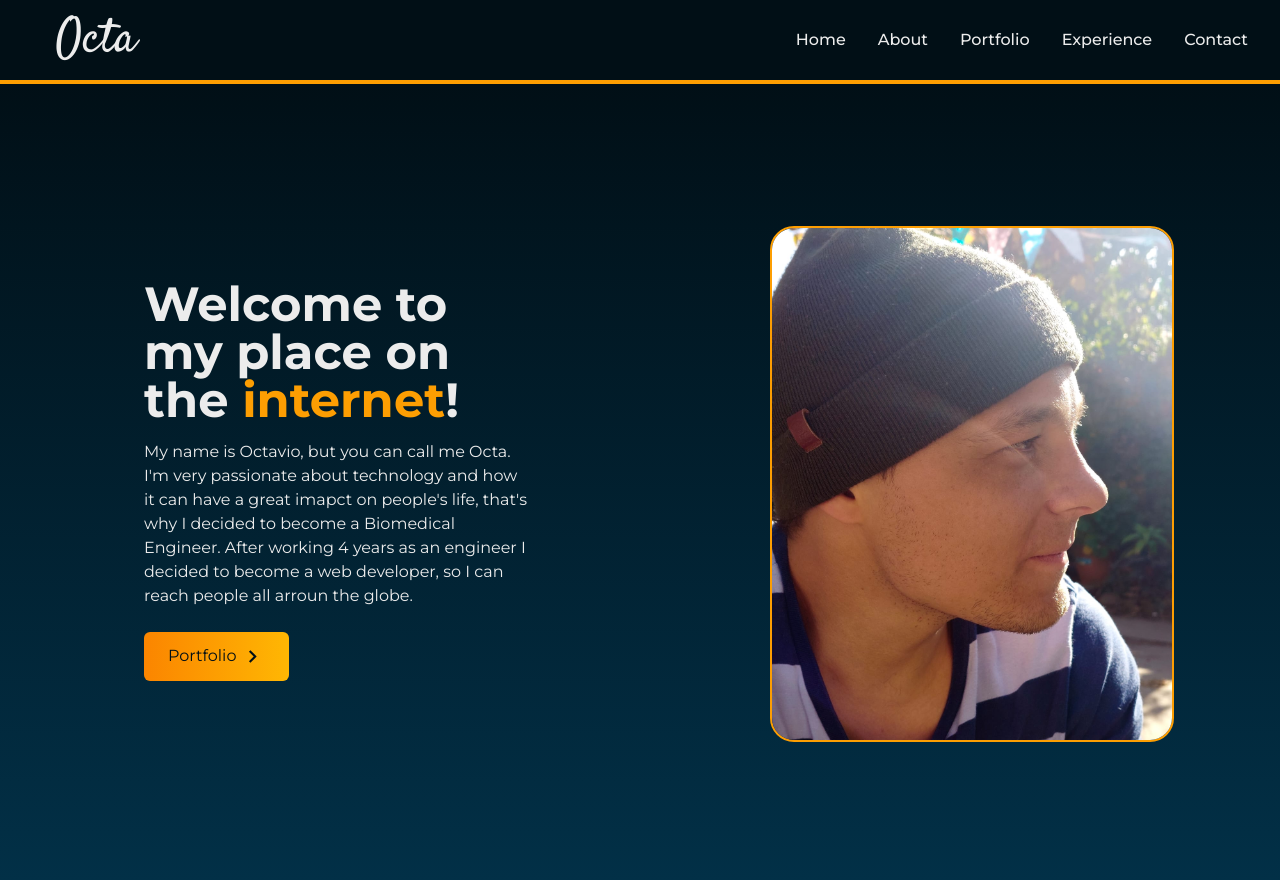
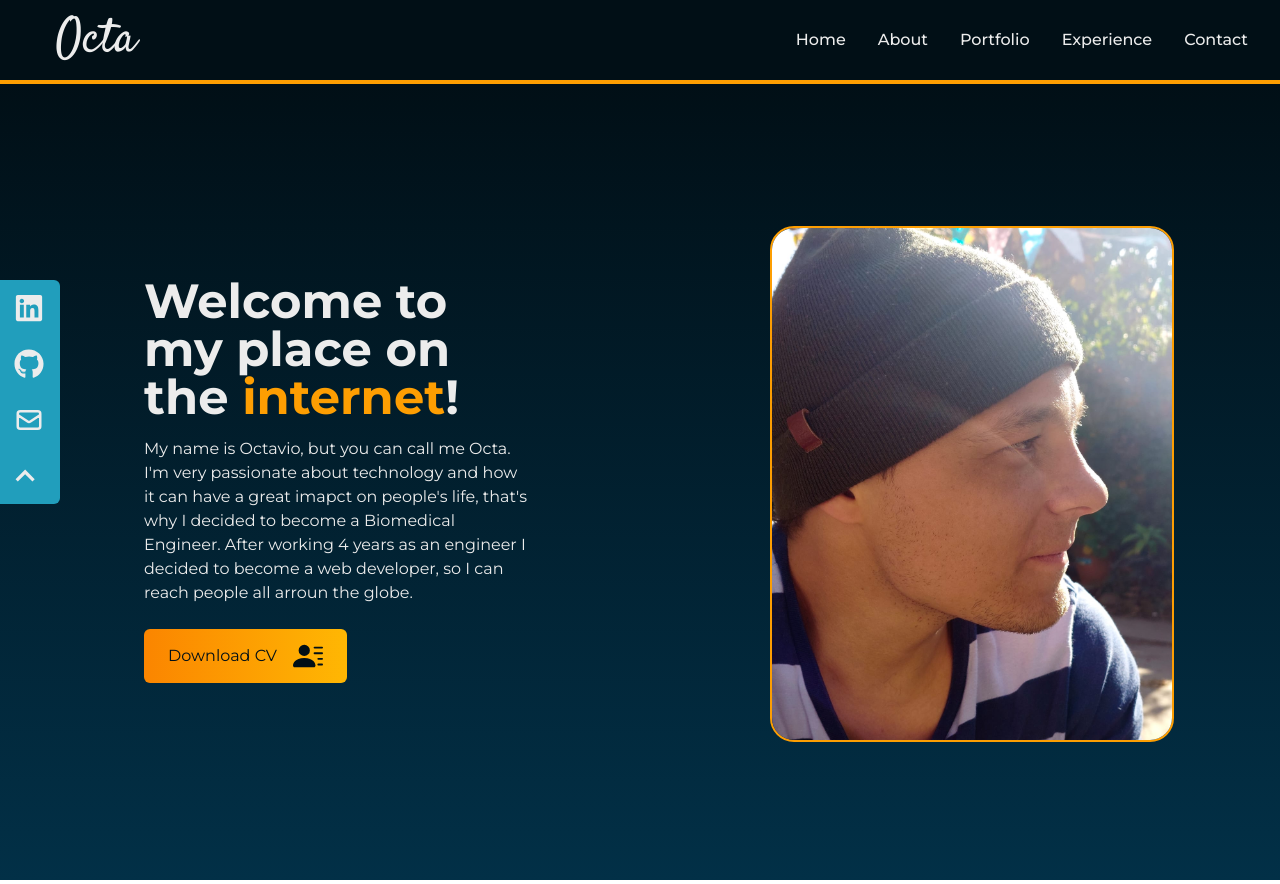
Before and after one commit to OctaNavarro/octa-portfolio, a React (Vite) app: page / in a window 1280 px wide. Built offline with nearby package versions, Linux system fonts and the light colour scheme.

Commit message:
Social Links

```diff
--- a/src/App.jsx
+++ b/src/App.jsx
@@ -1,11 +1,13 @@
 import Home from "./components/Home"
 import NavBar from "./components/NavBar"
+import SocialLinks from './components/SocialLinks'
 
 function App() {
   return (
     <div>
       <NavBar />
       <Home />
+      <SocialLinks />
     </div>
   )
 }
--- a/src/components/Home.jsx
+++ b/src/components/Home.jsx
@@ -2,6 +2,8 @@ import React from 'react'
 import { MdOutlineKeyboardArrowRight } from 'react-icons/md'
 import { Link } from 'react-scroll'
 import profile from '../assets/profile.jpeg'
+import { BsFillPersonLinesFill } from 'react-icons/bs'
+import  CV  from '../assets/CV-Navarro-Octavio.pdf'
 
 export default function Home() {
   return (
@@ -26,17 +28,15 @@ export default function Home() {
           </p>
 
           <div>
-            <Link
-              to='portfolio'
-              smooth
-              duration={500}
-              className='group w-fit text-dblue px-6 py-3 my-2 flex items-center rounded-md bg-gradient-to-r from-tangerine to-yellow cursor-pointer'
+            <a
+              href={CV}
+              download={true}
+              className='group w-fit text-dblue px-6 py-3 my-2 flex items-center rounded-md bg-gradient-to-r from-tangerine to-yellow cursor-pointer active:translate-y-1 duration-300'
+              target="_blank"
+              rel="noreferrer"
             >
-              Portfolio
-              <span className='group-hover:rotate-90 duration-300'>
-                <MdOutlineKeyboardArrowRight size={25} className='ml-1' />
-              </span>
-            </Link>
+              Download CV <BsFillPersonLinesFill size={30} className='ml-4'/>
+            </a>
           </div>
         </div>
 
--- /dev/null
+++ b/src/components/SocialLinks.jsx
@@ -0,0 +1,74 @@
+import React from 'react'
+import { FaGithub, FaLinkedin } from 'react-icons/fa'
+import { HiOutlineMail } from 'react-icons/hi'
+import { MdOutlineKeyboardArrowUp } from 'react-icons/md'
+import { Link } from 'react-scroll'
+
+export default function SocialLinks() {
+  const links = [
+    {
+      id: 1,
+      child: (
+        <>
+          LinkedIn <FaLinkedin size={30} />
+        </>
+      ),
+      href: 'https://linkedin.com/in/octa-nav-tech',
+      style: 'rounded-tr-md',
+    },
+    {
+      id: 2,
+      child: (
+        <>
+          GitHub <FaGithub size={30} />
+        </>
+      ),
+      href: 'https://github.com/octanavarro',
+    },
+    {
+      id: 3,
+      child: (
+        <>
+          Mail <HiOutlineMail size={30} />
+        </>
+      ),
+      href: 'mailto:navarrooctavioa@gmail.com',
+    },
+  ]
+
+  return (
+    <div className='hidden lg:flex flex-col top-[35%] left-0 fixed'>
+      <ul>
+        {links.map(({ id, child, href, style }) => (
+          <li
+            key={id}
+            className={
+              'flex justify-between items-center w-40 h-14 px-4 ml-[-100px] hover:ml-[-10px] hover:rounded-md duration-300 bg-lblue' +
+              ' ' +
+              style
+            }
+          >
+            <a
+              href={href}
+              className='flex justify-between items-center w-full text-lbgray'
+              target='_blank'
+              rel='noreferrer'
+            >
+              {child}
+            </a>
+          </li>
+        ))}
+        <li>
+          <Link
+            to={'home'}
+            smooth
+            duration={500}
+            className='flex justify-between items-center w-40 h-14 px-4 ml-[-100px] hover:ml-[-10px] hover:rounded-md duration-300 bg-lblue rounded-br-md text-lbgray cursor-pointer'
+          >
+            Back Home <MdOutlineKeyboardArrowUp size={40} />
+          </Link>
+        </li>
+      </ul>
+    </div>
+  )
+}
```
Also changed, not shown: 1 other file (tests, documents, lock files or other folders).
